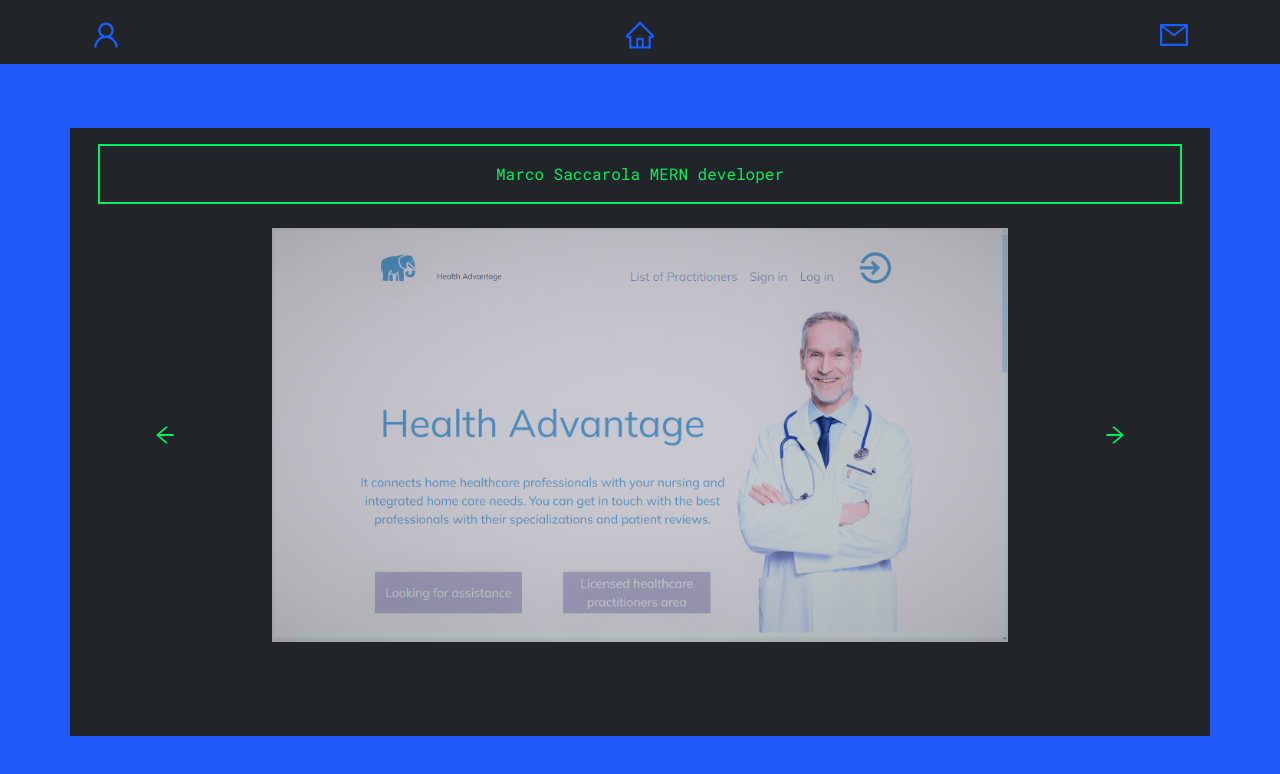
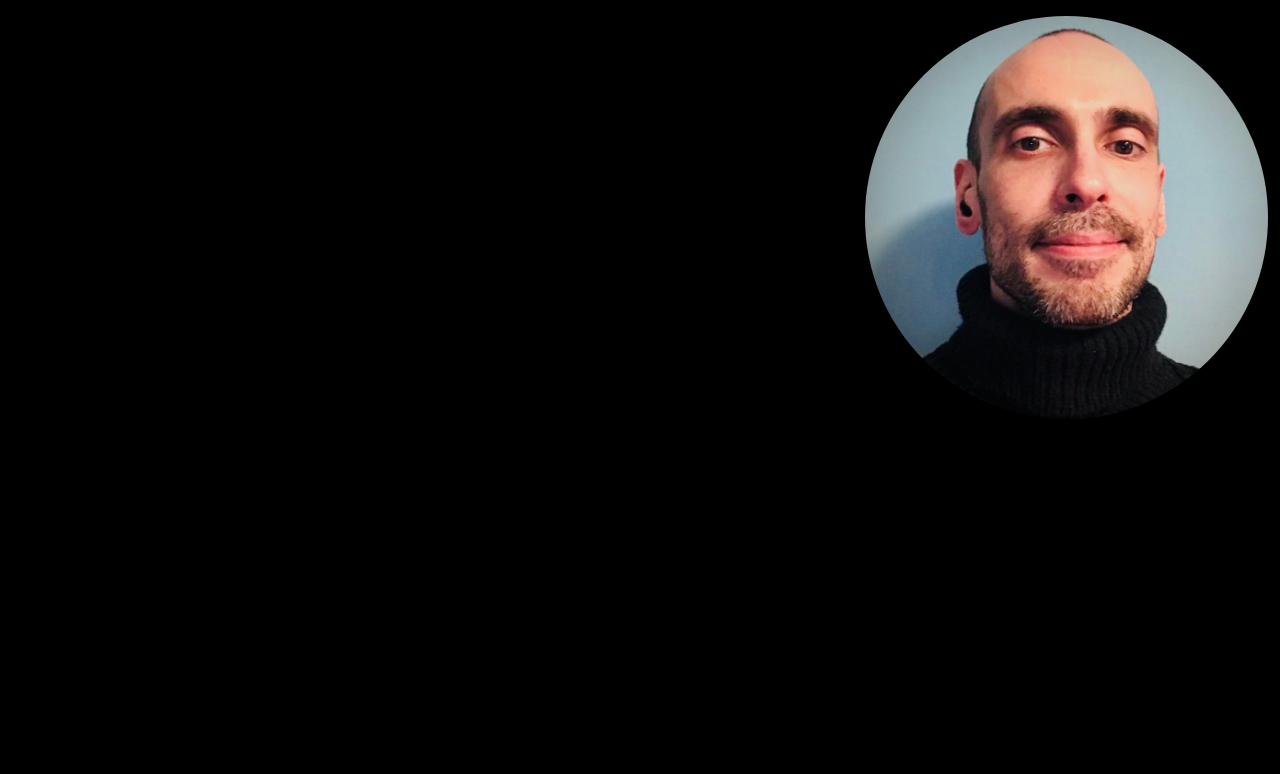
Before and after one commit to marcosaccarola/Portfolio, a React (Create React App) app: page / in a window 1280 px wide. Shown: the top 774 px of the page. Built offline with nearby package versions, Linux system fonts and the light colour scheme.

Commit message:
New version starting point

```diff
--- a/src/App.js
+++ b/src/App.js
@@ -1,13 +1,19 @@
-import './App.css';
+// import './App.css';
 import 'bootstrap/dist/css/bootstrap.min.css';
-import Home from './components/000-Home';
+// import Home from './components/000-Home';
+// import Bar from './components/500-Bar';
+import Body from './components/600-Body';
 
 function App() {
   return (
-    <div className="App">
-      <header className="App-header">
-        <Home />
-      </header>
+    <div className="bg-black min-vh-100 text-light">
+    {/* <div className="App"> */}
+      {/* <header className="App-header"> */}
+        {/* <Home /> */}
+      {/* </header> */}
+
+      {/* <Bar /> */}
+      <Body />
     </div>
   );
 }
--- /dev/null
+++ b/src/components/500-Bar.jsx
@@ -0,0 +1,28 @@
+import { Container, Navbar } from "react-bootstrap"
+import {FaQuestionCircle} from 'react-icons/fa'
+
+
+const Bar=()=>{
+
+    return(
+        <>
+        <Navbar className='bg-dark'>
+            <Container>
+                <Navbar.Brand className='text-warning'>
+                {/* <img
+                    alt=""
+                    src="/logo.svg"
+                    width="30"
+                    height="30"
+                    className="d-inline-block align-top"
+                />{' '} */}
+                <FaQuestionCircle size={30} className='me-3' />
+                Marco Saccarola
+                </Navbar.Brand>
+            </Container>
+        </Navbar>
+        </>
+    )
+}
+
+export default Bar
--- /dev/null
+++ b/src/components/600-Body.jsx
@@ -0,0 +1,29 @@
+import { Col, Container, Row } from "react-bootstrap"
+import avatar from '../assets/linkedin-profilo.jpg'
+
+const Body=()=>{
+
+    return(
+        <>
+        <Container fluid className=' text-black'>
+            <Row>
+                <Col md={4}>
+                    CIAO
+                </Col>
+                <Col md={4}>CIAO</Col>
+                <Col md={4}>
+                    <img
+                        alt=""
+                        src={avatar}
+                        // width="500"
+                        // height="500"
+                        className="d-inline-block align-top mt-3 rounded-circle img-fluid"
+                    />
+                </Col>
+            </Row>
+        </Container>
+        </>
+    )
+}
+
+export default Body
```
Also changed, not shown: src/assets/linkedin-profilo.jpg (added).
